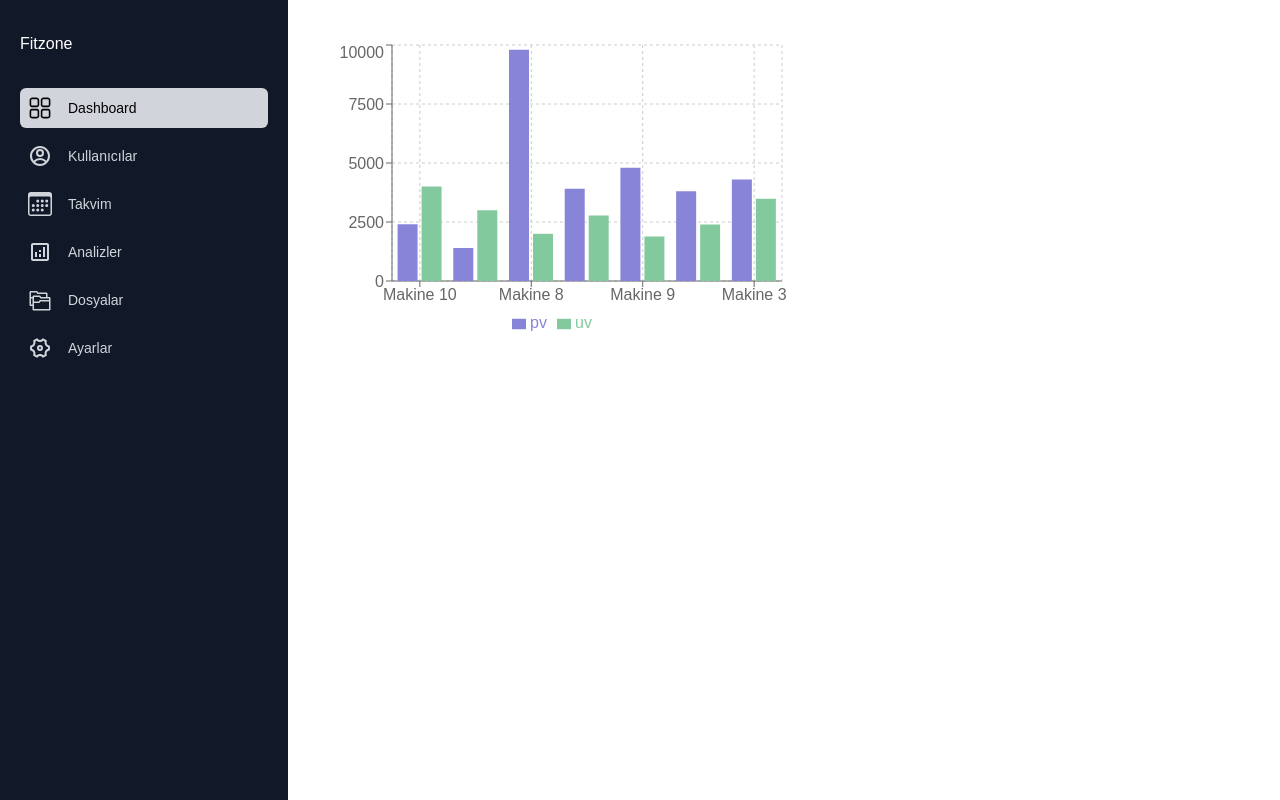
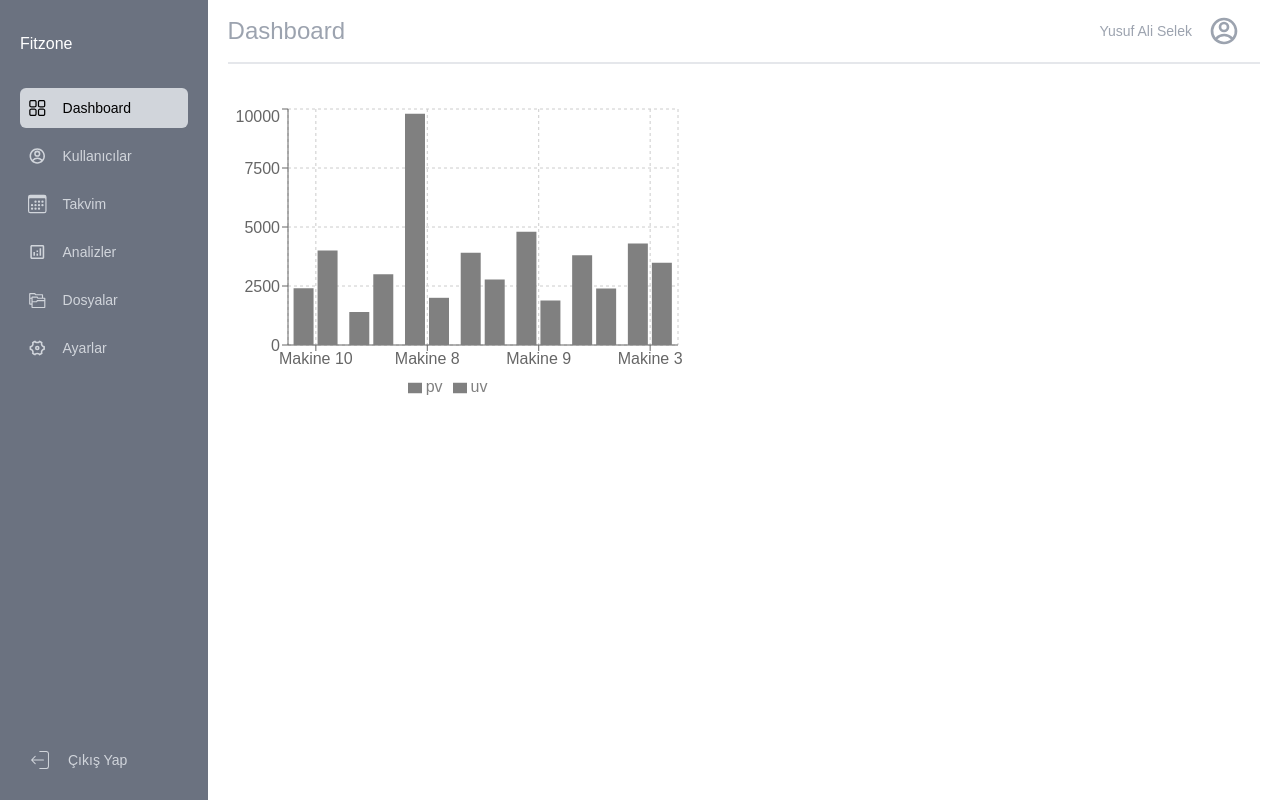
Before and after one commit to yusufaliselek/FitzoneApp, a React (Create React App) app in the folder Client/WebClient/: page /dashboard in a window 1280 px wide. Built offline with nearby package versions, Linux system fonts and the light colour scheme.

Commit message:
header component added without color

```diff
--- /dev/null
+++ b/Client/WebClient/src/components/Header/Header.tsx
@@ -0,0 +1,20 @@
+import React from 'react'
+import { RiAccountCircleLine } from 'react-icons/ri'
+
+const Header = ({pageName}: {pageName:string}) => {
+  return (
+    <div className='px-5 '>
+      <div className='flex w-full h-16 justify-between items-center border-b-2 border-gray-200 text-sm'>
+        <span className='text-gray-400 font-light text-2xl'>
+          {pageName}
+        </span>
+        <div className='flex text-gray-400 hover:bg-gray-400 hover:text-white px-5 py-1 items-center space-x-4 rounded-md cursor-pointer'>
+          <span>Yusuf Ali Selek</span>
+          <RiAccountCircleLine className='h-8 w-8' />
+        </div>
+      </div>
+    </div>
+  )
+}
+
+export default Header
--- a/Client/WebClient/src/components/Nav/Nav.tsx
+++ b/Client/WebClient/src/components/Nav/Nav.tsx
@@ -2,6 +2,7 @@ import React, { useState } from 'react';
 import { BsCalendar3 } from 'react-icons/bs';
 import { MdOutlineAnalytics } from 'react-icons/md';
 import { RiAccountCircleLine, RiSettings4Line } from 'react-icons/ri';
+import { CiLogout } from 'react-icons/ci';
 import { RxDashboard } from 'react-icons/rx';
 import { VscFileSubmodule } from 'react-icons/vsc';
 import { Link } from 'react-router-dom';
@@ -15,42 +16,39 @@ const Nav = ({ pageName }: { pageName: string }) => {
     const Menus: IMenu[] = [
         {
             title: "Dashboard",
-            icon: <RxDashboard className='h-6 w-6' />,
+            icon: <RxDashboard size={24} />,
             link: "/dashboard"
         },
         {
             title: "Kullanıcılar",
-            icon: <RiAccountCircleLine className='h-6 w-6' />,
+            icon: <RiAccountCircleLine size={24} />,
             link: "/users"
         },
         {
             title: "Takvim",
-            icon: <BsCalendar3 className='h-6 w-6' />,
+            icon: <BsCalendar3 size={24} />,
             link: "/calendar"
         },
         {
             title: "Analizler",
-            icon: <MdOutlineAnalytics className='h-6 w-6' />,
+            icon: <MdOutlineAnalytics size={24} />,
             link: "/analystics"
         },
         {
             title: "Dosyalar",
-            icon: <VscFileSubmodule className='h-6 w-6' />,
+            icon: <VscFileSubmodule size={24} />,
             link: "/files"
         },
         {
             title: "Ayarlar",
-            icon: <RiSettings4Line className='h-6 w-6' />,
+            icon: <RiSettings4Line size={24} />,
             link: "/settings"
         },
     ];
     return (
         <aside
-            className={` ${open ? "w-72 min-w-72" : "w-20 min-w-20"
-                } h-screen p-5  pt-8 relative duration-500 bg-gray-900`}
-        >
+            className={`${open ? "w-60" : "w-20"} h-screen p-5  pt-8 relative bg-gray-500 transition-all duration-500`}>
             <div className="flex gap-x-4 items-center">
-
                 {/* <img
                         src={logo}
                         onClick={() => setOpen(!open)}
@@ -63,15 +61,20 @@ const Nav = ({ pageName }: { pageName: string }) => {
             <ul className="pt-6">
                 {Menus.map((Menu, index) => (
                     <Link to={Menu.link} key={index}
-                        className={`flex  rounded-md p-2 cursor-pointer hover:bg-light-white
-                            text-sm items-center gap-x-4 mt-2 ${pageName === Menu.title ? "bg-gray-300 text-black" : "text-gray-300"}`}>
+                        className={`flex  rounded-md p-2 cursor-pointer ${pageName === Menu.title ? "bg-gray-300 text-black" : "text-gray-300"} hover:bg-gray-100 hover:text-black transition-all text-sm items-center gap-x-4 mt-2`}>
                         {Menu.icon}
-                        <span className={`${!open && "hidden"} origin-left duration-200`}>
+                        <span className={`${!open ? "hidden w-0" : "w-full"} origin-left `}>
                             {Menu.title}
                         </span>
                     </Link>
                 ))}
             </ul>
+            <Link to={"/"} className={`flex  rounded-md p-2 text-sm gap-x-4 mt-2 items-center cursor-pointer absolute bottom-5  hover:bg-gray-100 hover:text-black text-gray-300  transition duration-500`}>
+                <CiLogout className='h-6 w-6' />
+                <span className={`${!open ? "hidden" : "whitespace-nowrap"} origin-left`}>
+                    Çıkış Yap
+                </span>
+            </Link>
         </aside>
     );
 };
--- a/Client/WebClient/src/pages/Dashboard.tsx
+++ b/Client/WebClient/src/pages/Dashboard.tsx
@@ -1,67 +1,64 @@
 import React, { useState, useEffect } from 'react'
-import { BarChart, Bar, XAxis, YAxis, CartesianGrid, Tooltip, Legend, ResponsiveContainer } from 'recharts';
+import { BarChart, Bar, XAxis, YAxis, CartesianGrid, Tooltip, Legend } from 'recharts';
+import Header from '../components/Header/Header';
 import Nav from '../components/Nav/Nav';
 import Spinner from '../components/Spinner/Spinner';
+
 
 const data = [
     {
         name: 'Makine 10',
         uv: 4000,
         pv: 2400,
-        amt: 2400,
     },
     {
         name: 'Makine 11',
         uv: 3000,
         pv: 1398,
-        amt: 2210,
     },
     {
         name: 'Makine 8',
         uv: 2000,
         pv: 9800,
-        amt: 2290,
     },
     {
         name: 'Makine 6',
         uv: 2780,
         pv: 3908,
-        amt: 2000,
     },
     {
         name: 'Makine 9',
         uv: 1890,
         pv: 4800,
-        amt: 2181,
     },
     {
         name: 'Makine 12',
         uv: 2390,
         pv: 3800,
-        amt: 2500,
     },
     {
         name: 'Makine 3',
         uv: 3490,
         pv: 4300,
-        amt: 2100,
     },
 ];
 
 const Dashboard = () => {
-    const [loading, setLoading] = useState(false);
-    useEffect(() => {
-        setTimeout(() => {
-            setLoading(true);
-        }, 1500)
-    })
+    const [loading, setLoading] = useState(true);
+    // useEffect(() => {
+    //     setTimeout(() => {
+    //         setLoading(true);
+    //     }, 1500)
+    // })
     return (
-        <div className='flex w-screen h-screen'>
+        <>
             {
                 loading ?
-                    <div className='flex'>
+                    <div className='flex w-full h-full'>
                         <Nav pageName='Dashboard' />
-                            <div className='grid grid-cols-3 gap-4 w-full h-auto px-6 py-10'>
+                        <div className='flex-row w-full h-full'>
+                            <Header pageName='Dashboard'/>
+                            <div className='grid grid-cols-3 gap-4 w-full h-auto py-10'>
                                 <BarChart
                                     width={500}
                                     height={300}
@@ -78,17 +75,19 @@ const Dashboard = () => {
                                     <YAxis />
                                     <Tooltip />
                                     <Legend />
-                                    <Bar dataKey="pv" fill="#8884d8" />
-                                    <Bar dataKey="uv" fill="#82ca9d" />
+                                    <Bar dataKey="pv" fill="gray" />
+                                    <Bar dataKey="uv" fill="gray" />
                                 </BarChart>
 
 
                             </div>
                         </div>
+
+                    </div>
                     :
                     <Spinner color='blue' />
             }
-        </div>
+        </>
     )
 }
 
--- a/Client/WebClient/src/pages/Signup.tsx
+++ b/Client/WebClient/src/pages/Signup.tsx
@@ -1,17 +1,19 @@
-import React from 'react'
+import React from 'react';
+import cardio from '../assets/cardio.jpg'
 
 const Signup = () => {
     return (
         <div className="relative flex flex-col justify-center min-h-screen overflow-hidden">
-                <div className="w-full p-6 m-auto bg-white rounded-md shadow-md lg:max-w-xl">
-                    <h1 className="text-3xl font-semibold text-center text-gray-800">
-                       KAYIT OL
-                    </h1>
+            <img src={cardio} alt="description of" className={`object-cover w-full h-full absolute`} />
+                <div className="w-full p-6 m-auto bg-black/[0.6] rounded-md shadow-md lg:max-w-xl relative">
+                <h1 className="text-3xl font-semibold text-center text-white tracking-widest">
+                    FIT<span className='text-orange-500'>Z</span>ONE
+                </h1>
                     <form className="mt-6">
                         <div className="mb-2">
                             <label
                                 form="username"
-                                className="block text-sm font-semibold text-gray-600"
+                                className="block text-sm font-semibold text-gray-300"
                             >
                                 Kullanıcı Adı
                             </label>
@@ -23,7 +25,7 @@ const Signup = () => {
                         <div className="mb-2">
                             <label
                                 form="password"
-                                className="block text-sm font-semibold text-gray-600"
+                                className="block text-sm font-semibold text-gray-300"
                             >
                                 Şifre
                             </label>
@@ -35,9 +37,9 @@ const Signup = () => {
                         <div className="mb-2">
                             <label
                                 form="password"
-                                className="block text-sm font-semibold text-gray-600"
+                                className="block text-sm font-semibold text-gray-300"
                             >
-                                Şifre
+                                Şifreyi Onaylayın
                             </label>
                             <input
                                 type="password"
@@ -52,7 +54,7 @@ const Signup = () => {
                         </div>
                     </form>
 
-                    <p className="mt-8 text-xs font-light text-center text-gray-700">
+                    <p className="mt-8 text-xs font-light text-center text-gray-300">
                         {" "}
                         Hesabınız var mı?{" "}
                         <a
```
